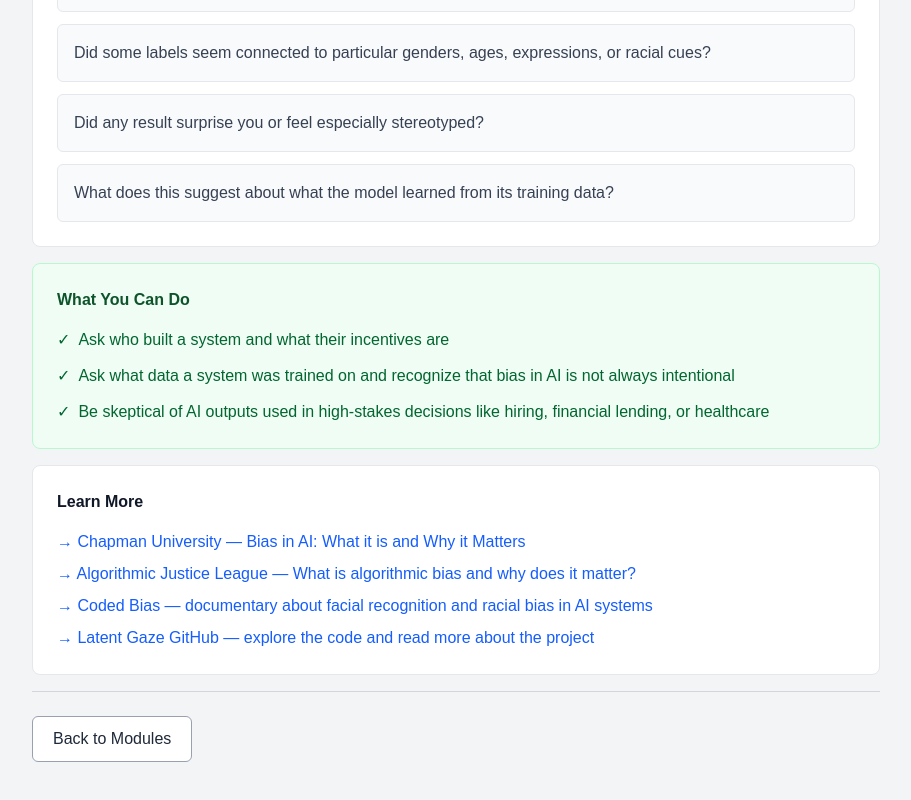
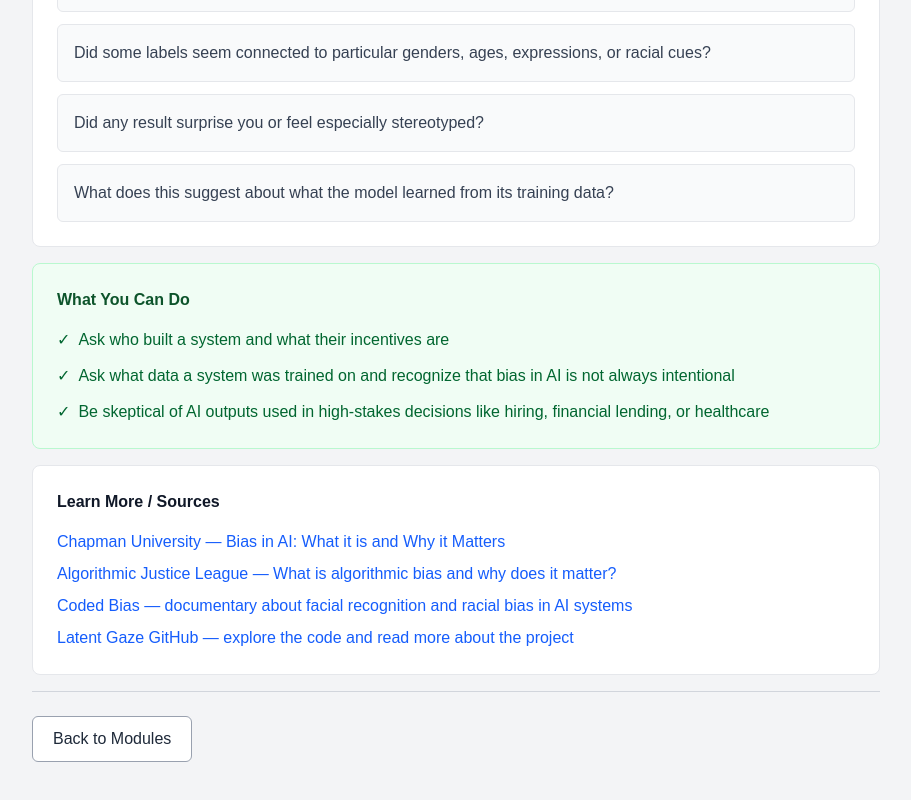
Before and after one commit to catebarry/ai-literacy-site, a Next.js app: page /modules/bias in a window 1280 px wide. Shown: the part 2258-3058 px from the top of the page, without its empty margins (184-1095 px from the left). Built offline with nearby package versions, Linux system fonts and the light colour scheme.

Commit message:
formatting consistencies

```diff
--- a/app/modules/agentic-ai/page.tsx
+++ b/app/modules/agentic-ai/page.tsx
@@ -415,10 +415,6 @@ export default function AgenticAIPage() {
               <span>✓</span>
               <span>Remember that you are responsible for what an AI does in your name. If an agent makes a mistake, the consequences are unlikely to fall on the company that built it.</span>
             </li>
-            <li className="flex items-start gap-2">
-              <span>✓</span>
-              <span></span>
-            </li>
           </ul>
         </div>
 
--- a/app/modules/bias/page.tsx
+++ b/app/modules/bias/page.tsx
@@ -183,26 +183,26 @@ export default function BiasModule() {
 
         {/* Learn More */}
         <div className="bg-white border border-gray-200 rounded-lg p-6 mb-4">
-          <p className="text-base font-semibold text-gray-900 mb-4">Learn More</p>
+          <p className="text-base font-semibold text-gray-900 mb-4">Learn More / Sources</p>
 
           <div className="space-y-5">
             <div>
               <div className="space-y-2">
                 <a href="https://www.chapman.edu/ai/bias-in-ai.aspx" target="_blank" rel="noopener noreferrer"
                   className="flex items-start gap-1.5 text-base text-blue-600 hover:underline">
-                  → Chapman University — Bias in AI: What it is and Why it Matters
+                  Chapman University — Bias in AI: What it is and Why it Matters
                 </a>
                 <a href="https://www.ajl.org/about" target="_blank" rel="noopener noreferrer"
                   className="flex items-start gap-1.5 text-base text-blue-600 hover:underline">
-                  → Algorithmic Justice League — What is algorithmic bias and why does it matter?
+                  Algorithmic Justice League — What is algorithmic bias and why does it matter?
                 </a>
                 <a href="https://www.codedbias.com/about" target="_blank" rel="noopener noreferrer"
                   className="flex items-start gap-1.5 text-base text-blue-600 hover:underline">
-                  → Coded Bias — documentary about facial recognition and racial bias in AI systems
+                  Coded Bias — documentary about facial recognition and racial bias in AI systems
                 </a>
                 <a href="https://github.com/bd1ng/latent-gaze" target="_blank" rel="noopener noreferrer"
                   className="flex items-start gap-1.5 text-base text-blue-600 hover:underline">
-                  → Latent Gaze GitHub — explore the code and read more about the project
+                  Latent Gaze GitHub — explore the code and read more about the project
                 </a>
               </div>
             </div>
--- a/app/modules/companion-assistive/page.tsx
+++ b/app/modules/companion-assistive/page.tsx
@@ -701,7 +701,7 @@ export default function CompanionAssistivePage() {
                 aria-label={item.ariaLabel}
                 className="flex items-center gap-1.5 text-base text-blue-600 hover:underline"
               >
-                {"-> " + item.label}
+                {item.label}
               </a>
             ))}
           </div>
--- a/app/modules/deepfakes/csam/page.tsx
+++ b/app/modules/deepfakes/csam/page.tsx
@@ -96,7 +96,7 @@ export default function DeepfakesCSAMPage() {
 
         {/* Learn More */}
         <div className="bg-white border border-gray-200 rounded-lg p-6 mb-10">
-          <p className="text-base font-semibold text-gray-900 mb-4">Learn More</p>
+          <p className="text-base font-semibold text-gray-900 mb-4">Learn More / Sources </p>
           <div className="space-y-2">
             {[
               {
@@ -128,7 +128,7 @@ export default function DeepfakesCSAMPage() {
                 aria-label={item.ariaLabel}
                 className="flex items-center gap-1.5 text-base text-blue-600 hover:underline"
               >
-                {"→ " + item.label}
+                {item.label}
               </a>
             ))}
           </div>
--- a/app/modules/deepfakes/page.tsx
+++ b/app/modules/deepfakes/page.tsx
@@ -198,7 +198,7 @@ export default function DeepfakesModule() {
 
         {/* Learn More */}
         <div className="bg-white border border-gray-200 rounded-lg p-6 mb-10">
-          <p className="text-base font-semibold text-gray-900 mb-4">Learn More</p>
+          <p className="text-base font-semibold text-gray-900 mb-4">Learn More / Sources </p>
           <div className="space-y-2">
             {[
               {
@@ -225,7 +225,7 @@ export default function DeepfakesModule() {
                 aria-label={item.ariaLabel}
                 className="flex items-center gap-1.5 text-base text-blue-600 hover:underline"
               >
-                {"→ " + item.label}
+                {item.label}
               </a>
             ))}
           </div>
--- a/app/modules/environment/page.tsx
+++ b/app/modules/environment/page.tsx
@@ -526,7 +526,7 @@ export default function EnvironmentModule() {
 
         {/* Learn More */}
         <div className="bg-white border border-gray-200 rounded-lg p-6 mb-10">
-          <p className="text-base font-semibold text-gray-900 mb-4">Learn More</p>
+          <p className="text-base font-semibold text-gray-900 mb-4">Learn More / Sources</p>
           <div className="space-y-2">
             {[
               {
@@ -561,7 +561,7 @@ export default function EnvironmentModule() {
                 rel="noopener noreferrer"
                 className="flex items-center gap-1.5 text-base text-blue-600 hover:underline"
               >
-                {"→ " + item.label}
+                {item.label}
               </a>
             ))}
           </div>
--- a/app/modules/hallucinations/page.tsx
+++ b/app/modules/hallucinations/page.tsx
@@ -504,7 +504,7 @@ export default function HallucinationsModule() {
 
         {/* Sources / Learn More */}
         <div className="bg-white border border-gray-200 rounded-lg p-6 mb-10">
-          <p className="text-base font-semibold text-gray-900 mb-4">Sources / Learn More</p>
+          <p className="text-base font-semibold text-gray-900 mb-4">Learn More / Sources</p>
           <div className="space-y-2">
             <a href="https://suprmind.ai/hub/insights/ai-hallucination-statistics-research-report-2026/" target="_blank" rel="noopener noreferrer" className="flex items-center gap-1.5 text-base text-blue-600 hover:underline">
               AI Hallucination Statistics Research Report 2026 (Suprmind)
--- a/app/modules/privacy/page.tsx
+++ b/app/modules/privacy/page.tsx
@@ -647,7 +647,7 @@ export default function PrivacyModule() {
 
         {/* Reflection */}
         <div className="bg-white border border-gray-200 rounded-lg p-6 mb-4">
-          <p className="text-lg font-semibold text-gray-900 mb-2">Questions to Consider</p>
+          <p className="text-base font-semibold text-gray-900 mb-2">Questions to Consider</p>
           <div className="space-y-3">
             {[
               "Did seeing the possible route of a prompt change how you think about using AI tools?",
@@ -695,7 +695,7 @@ export default function PrivacyModule() {
 
         {/* Learn More */}
         <div className="bg-white border border-gray-200 rounded-lg p-6 mb-10">
-          <p className="text-lg font-semibold text-gray-900 mb-4">Learn More</p>
+          <p className="text-base font-semibold text-gray-900 mb-4">Learn More / Sources</p>
           <div className="space-y-2">
             {[
             {
@@ -718,7 +718,7 @@ export default function PrivacyModule() {
                 rel="noopener noreferrer"
                 className="flex items-center gap-1.5 text-base text-blue-600 hover:underline"
             >
-                {"→ " + item.title}
+                {item.title}
             </a>
             ))}
           </div>
--- a/app/modules/sycophancy/page.tsx
+++ b/app/modules/sycophancy/page.tsx
@@ -191,7 +191,7 @@ export default function SycophancyModule() {
 
         {/* Learn More */}
         <div className="bg-white border border-gray-200 rounded-lg p-6 mb-10">
-          <p className="text-base font-semibold text-gray-900 mb-4">Learn More</p>
+          <p className="text-base font-semibold text-gray-900 mb-4">Learn More / Sources</p>
 
           <div className="space-y-2">
             {[
@@ -215,7 +215,7 @@ export default function SycophancyModule() {
                 rel="noopener noreferrer"
                 className="flex items-center gap-1.5 text-base text-blue-600 hover:underline"
               >
-                {"→ " + item.label}
+                {item.label}
               </a>
             ))}
           </div>
```
Also changed, not shown: app/about/privacy/page.tsx (deleted).
